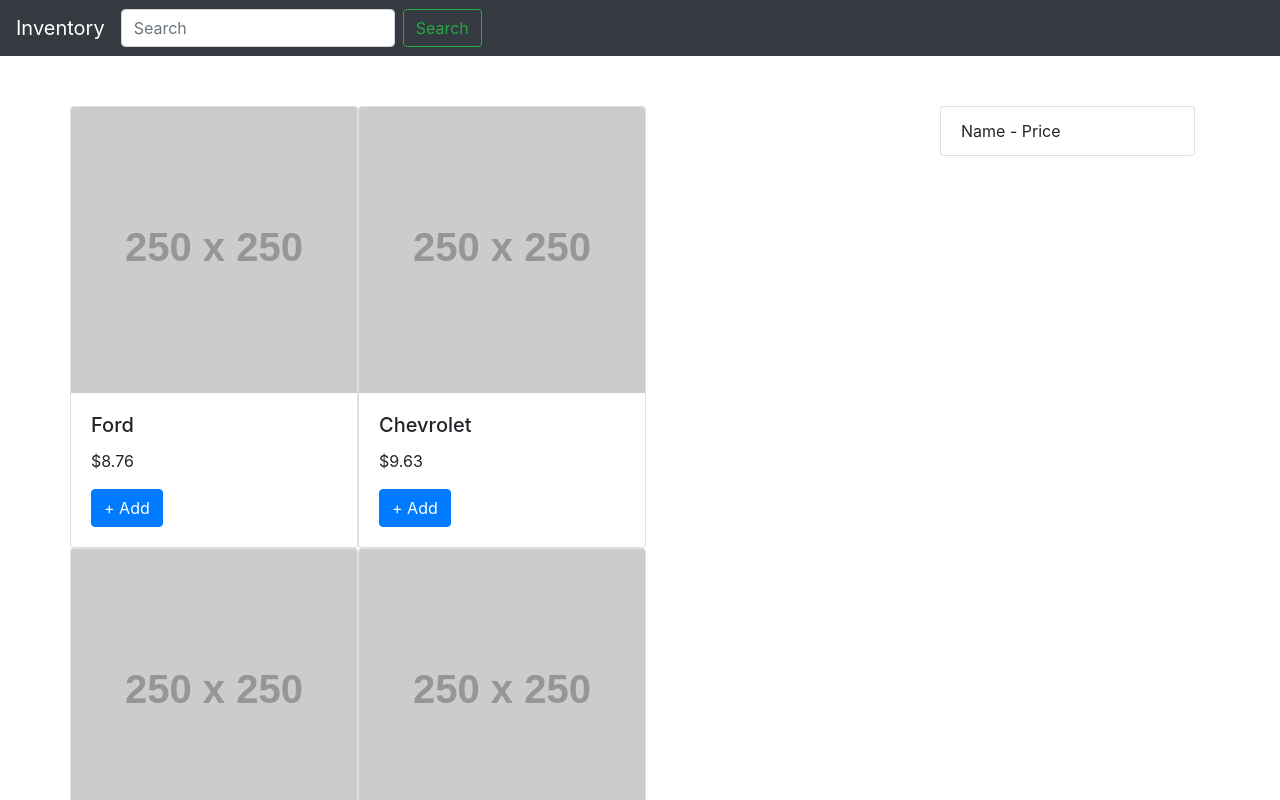
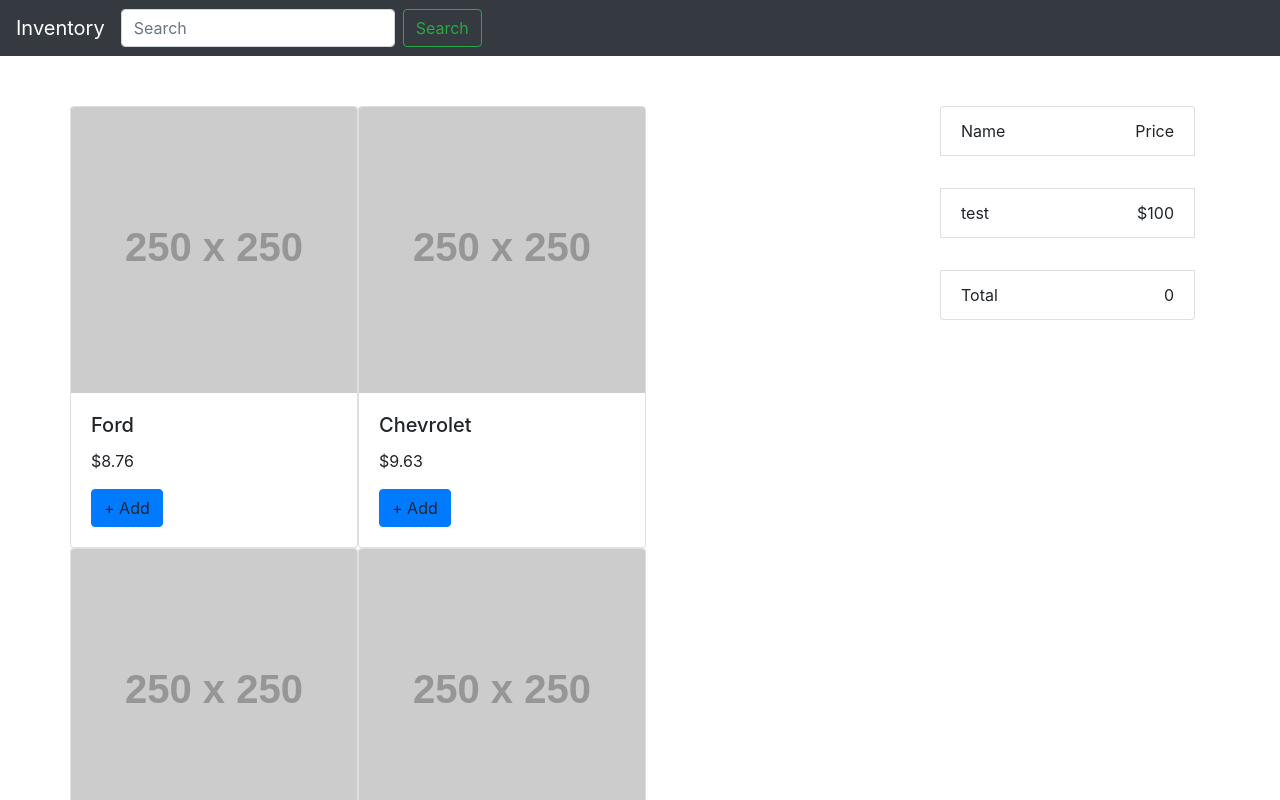
Before and after one commit to riadaman/Inventory, a Vue app: page / in a window 1280 px wide. Shown: the top 800 px of the page. Built offline with nearby package versions, Linux system fonts and the light colour scheme.

Commit message:
adding cart item

```diff
--- a/src/App.vue
+++ b/src/App.vue
@@ -4,10 +4,10 @@
 <div class="container">
 <div class="row">
   <div class="col-sm-9">
-   <inventory :items="items"></inventory>
+   <inventory @newItemAdded="addCartItem" :items="items"></inventory>
   </div>
   <div class="col-sm-3">
-    <cart></cart>
+    <cart :items="cart"></cart>
   </div>
 </div>
   </div>
@@ -28,12 +28,23 @@ export default {
  },
  data(){
    return {
-       items: []
+       items: [],
+       cart: [{
+         id:1,
+         title:'test',
+         photo: "http://dummyimage.com/250x250.png/dddddd/000000",
+         price: 100
+       }]
    }
  },
  mounted(){
    this.items = data
    //console.log(data)
+ },
+ methods: {
+   addCartItem(item){
+     this.cart.push(item)
+   }
  }
 }
 </script>
--- a/src/components/Cart.vue
+++ b/src/components/Cart.vue
@@ -1,13 +1,23 @@
 <template>
     <ul class="list-group">
       <li class="list-group-item">
-        Name - Price
+        <span class="item-name">Name </span>
+        <span class="item-price float-right">Price</span>
+      </li><hr>
+      <li v-for="(item,index) in items" :key="index" class="list-group-item">
+        <span class="item-name">{{item.title}} </span>
+        <span class="item-price float-right">${{item.price}}</span>
+      </li><hr>
+      <li class="list-group-item">
+        <span class="item-name">Total</span>
+        <span class="item-price float-right">0</span>
       </li>
+
     </ul>
 </template>
 <script>
 export default {
-
+    props: ['items']
 }
 </script>
 <style>
--- a/src/components/Inventory.vue
+++ b/src/components/Inventory.vue
@@ -5,14 +5,19 @@
     <div class="card-body">
       <h5 class="card-title">{{item.title}}</h5>
       <p class="card-text"> {{item.price}} </p>
-      <a href="#" class="btn btn-primary">+ Add</a>
+      <a @click="addToCart(item)" class="btn btn-primary">+ Add</a>
   </div>
 </div>
 </div>
 </template>
 <script>
 export default {
-    props:['items']
+    props:['items'],
+    methods:{
+      addToCart(item){
+        this.$emit('newItemAdded',item)
+      }
+    }
 }
 </script>
 <style >
```
